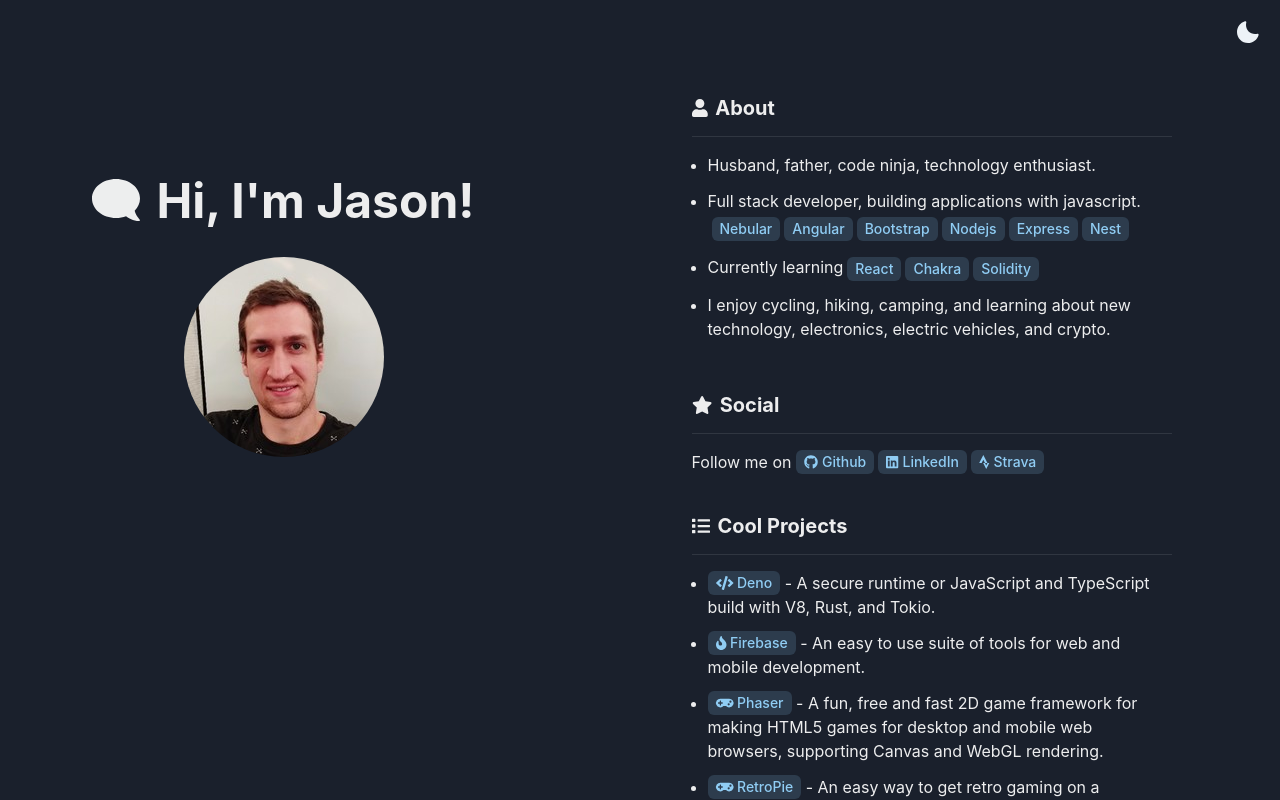
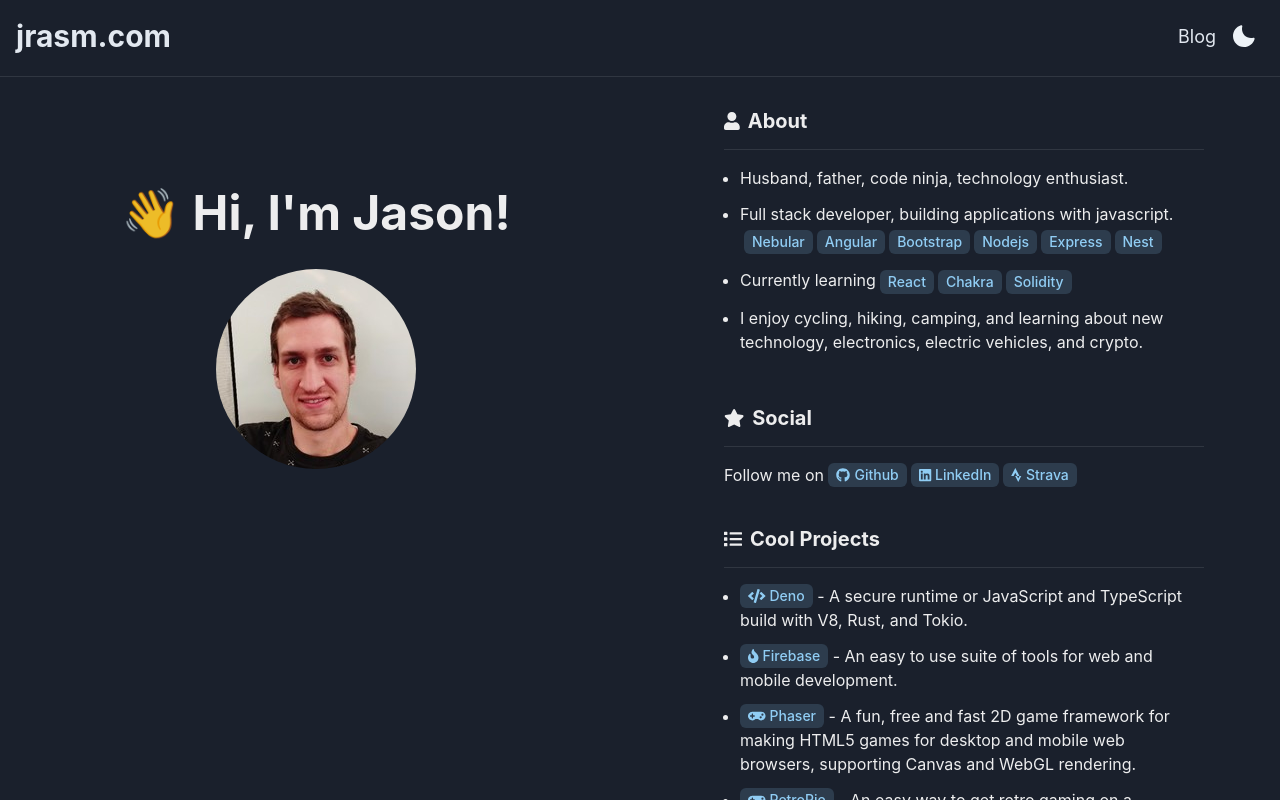
Before and after one commit to jrasm91/jrasm.com, a React (Create React App) app: page / in a window 1280 px wide. Shown: the top 800 px of the page. Built offline with nearby package versions, Linux system fonts and the light colour scheme.

Commit message:
feat: improved header

```diff
--- a/package.json
+++ b/package.json
@@ -26,6 +26,7 @@
     "prettier": "^2.5.1",
     "react": "^17.0.2",
     "react-dom": "^17.0.2",
+    "react-icons": "^4.3.1",
     "react-router-dom": "^6.2.1",
     "react-scripts": "5.0.0",
     "react-snap": "^1.23.0",
@@ -34,6 +35,7 @@
   },
   "scripts": {
     "start": "react-scripts start",
+    "start:dev": "npm start",
     "build": "react-scripts build",
     "postbuild": "react-snap",
     "test": "react-scripts test",
--- /dev/null
+++ b/src/components/Header.tsx
@@ -0,0 +1,17 @@
+import { Flex, Heading, HStack, Link, useColorModeValue } from '@chakra-ui/react';
+import { ThemeButton } from './ThemeButton';
+
+export const Header = () => {
+  return (
+    <Flex display="flex" mb="1" p="4" justifyContent="space-between" alignItems="center" color={useColorModeValue('gray.800', 'gray.200')}>
+      <Heading size="lg">jrasm.com</Heading>
+      {/* <Button variant="link">Blog</Button> */}
+      <HStack>
+        <Link fontSize="lg" href="https://blog.jrasm.com" isExternal>
+          Blog
+        </Link>
+        <ThemeButton />
+      </HStack>
+    </Flex>
+  );
+};
--- a/src/components/Layout.tsx
+++ b/src/components/Layout.tsx
@@ -1,29 +1,15 @@
-import { MoonIcon, SunIcon } from '@chakra-ui/icons';
-import { Box, Flex, IconButton, useColorMode, useColorModeValue } from '@chakra-ui/react';
+import { Box, Divider } from '@chakra-ui/react';
+import { Header } from './Header';
 
 interface LayoutProps {
   children?: any;
 }
 
 export function Layout(props: LayoutProps) {
-  const { toggleColorMode } = useColorMode();
   return (
-    <Box pb="4rem" height="100%" width="100%">
-      <Flex wrap="wrap" mb="1rem" align="center" p="2" color={useColorModeValue('gray.800', 'gray.200')}>
-        <Box flex="1" display={{ base: 'none', sm: 'flex' }}></Box>
-        <Flex flex="1" justify="end">
-          <IconButton
-            variant="ghost"
-            color={useColorModeValue('yellow.500', 'gray.100')}
-            fontSize="1.5em"
-            borderRadius="50%"
-            m="0.25rem"
-            icon={useColorModeValue(<SunIcon />, <MoonIcon />)}
-            aria-label={'Toggle Theme'}
-            onClick={toggleColorMode}
-          />
-        </Flex>
-      </Flex>
+    <Box pb="4rem" height="full" width="full">
+      <Header />
+      <Divider />
       <Box m="1rem">{props.children}</Box>
     </Box>
   );
--- /dev/null
+++ b/src/components/ThemeButton.tsx
@@ -0,0 +1,18 @@
+import { MoonIcon, SunIcon } from '@chakra-ui/icons';
+import { IconButton, useColorMode, useColorModeValue } from '@chakra-ui/react';
+
+export const ThemeButton = () => {
+  const { toggleColorMode } = useColorMode();
+  return (
+    <IconButton
+      variant="ghost"
+      color={useColorModeValue('yellow.500', 'gray.100')}
+      fontSize="1.5em"
+      borderRadius="50%"
+      m="0.25rem"
+      icon={useColorModeValue(<SunIcon />, <MoonIcon />)}
+      aria-label={'Toggle Theme'}
+      onClick={toggleColorMode}
+    />
+  );
+};
--- a/src/pages/Home.tsx
+++ b/src/pages/Home.tsx
@@ -1,23 +1,20 @@
 import { Box, Flex, Heading, Image, VStack } from '@chakra-ui/react';
-import { faComment } from '@fortawesome/free-solid-svg-icons';
-import { FontAwesomeIcon } from '@fortawesome/react-fontawesome';
 import { AboutCard, Layout, ProjectsCard, SocialCard } from '../components';
 import MeImage from '../me.jpg';
 
 function Home() {
   return (
     <Layout>
-      <Flex columnGap="3rem" direction={{ base: 'column', lg: 'row' }} justify="space-around">
-        <VStack alignContent="flex-center" mt={{ base: '', lg: '5rem' }} maxW="md">
+      <Flex columnGap="3rem" direction={{ base: 'column', lg: 'row' }}>
+        <VStack alignContent="flex-center" mt={{ base: '', lg: '5rem' }} width="full">
           <Box justify="space-around" align="center">
             <Heading size="2xl" mt="4" mb="8">
-              <FontAwesomeIcon icon={faComment} style={{ marginRight: '1rem', transform: 'scaleX(-1)' }} />
-              Hi, I'm Jason!
+              👋 Hi, I'm Jason!
             </Heading>
             <Image m="4" src={MeImage} alt="Jason Rasmussen" borderRadius="50%" />
           </Box>
         </VStack>
-        <VStack>
+        <VStack width="full">
           <AboutCard />
           <SocialCard />
           <ProjectsCard />
```
Also changed, not shown: 1 other file (tests, documents, lock files or other folders).
